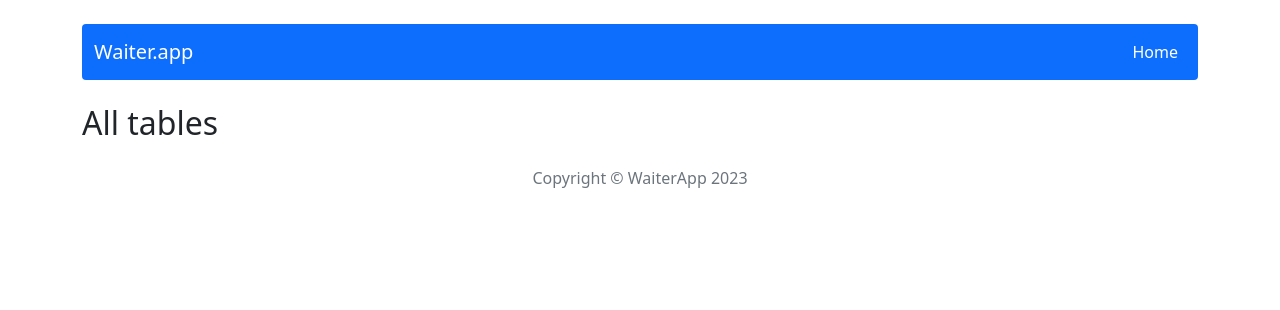
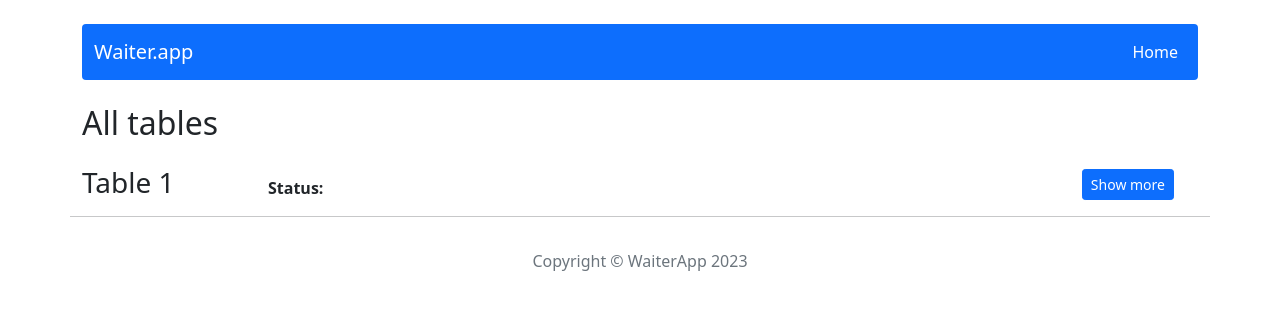
Before and after one commit to MatGom/react-waiter-app, a React (Create React App) app: page / in a window 1280 px wide. Shown: the top 310 px of the page. Built offline with nearby package versions, Linux system fonts and the light colour scheme; no server answers.

Commit message:
Update Home with tables

```diff
--- a/src/components/pages/Home/Home.js
+++ b/src/components/pages/Home/Home.js
@@ -1,7 +1,34 @@
+import { useSelector } from 'react-redux';
+import { getAllTables } from '../../../redux/tablesRedux';
+import { Col, Row, Button } from 'react-bootstrap';
+import { Link } from 'react-router-dom';
+
 const Home = () => {
+  const tablesData = useSelector(getAllTables);
+
   return (
     <section>
       <h2>All tables</h2>
+      {tablesData.map(table => (
+        <Row key={table.id}>
+          <Row className='align-items-end mb-3 mt-3'>
+            <Col className='col-2 d-flex align-items-end justify-content-between'>
+              <h3 className='mb-0'>Table {table.id}</h3>
+            </Col>
+            <Col className='col-4'>
+              <strong>Status:</strong> {table.status}
+            </Col>
+            <Col className='col-6 d-flex justify-content-end'>
+              <Link to={'/tables/' + table.id}>
+                <Button variant='primary' size='sm'>
+                  Show more
+                </Button>
+              </Link>
+            </Col>
+          </Row>
+          <hr />
+        </Row>
+      ))}
     </section>
   );
 };
--- a/src/index.js
+++ b/src/index.js
@@ -8,11 +8,9 @@ import App from './App';
 
 const root = ReactDOM.createRoot(document.getElementById('root'));
 root.render(
-  <React.StrictMode>
-    <BrowserRouter>
-      <Provider store={store}>
-        <App />
-      </Provider>
-    </BrowserRouter>
-  </React.StrictMode>
+  <BrowserRouter>
+    <Provider store={store}>
+      <App />
+    </Provider>
+  </BrowserRouter>
 );
--- a/src/redux/initialState.js
+++ b/src/redux/initialState.js
@@ -1,5 +1,9 @@
 const initialState = {
-  tables: [],
+  tables: [
+    {
+      id: 1,
+    },
+  ],
 };
 
 export default initialState;
--- a/src/redux/tablesRedux.js
+++ b/src/redux/tablesRedux.js
@@ -1,4 +1,6 @@
 //selectors
+export const getAllTables = ({ tables }) => tables;
+export const getTableById = ({ tables }, id) => tables.find(table => table.id === id);
 
 // actions
 const createActionName = actionName => `app/tables/${actionName}`;
```
